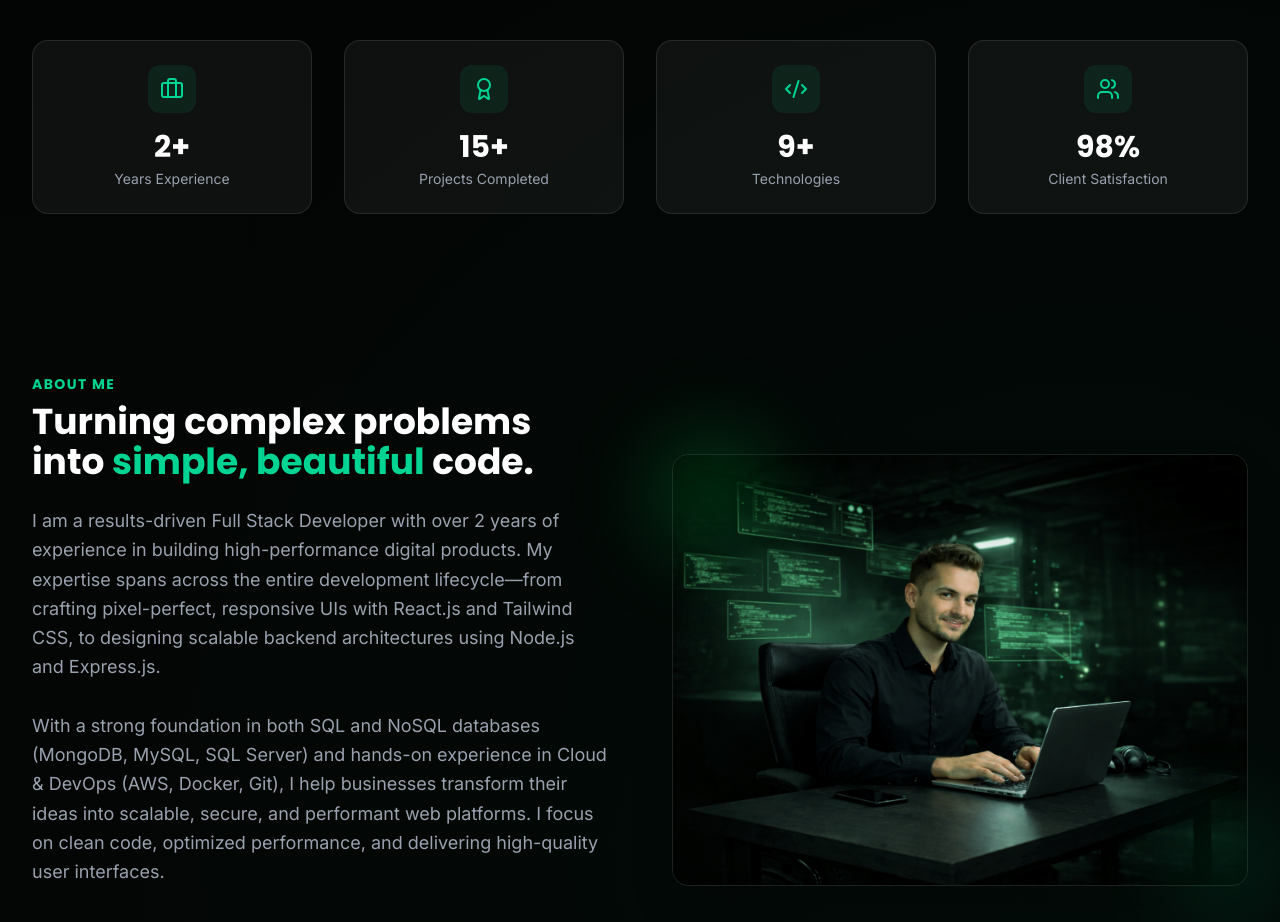
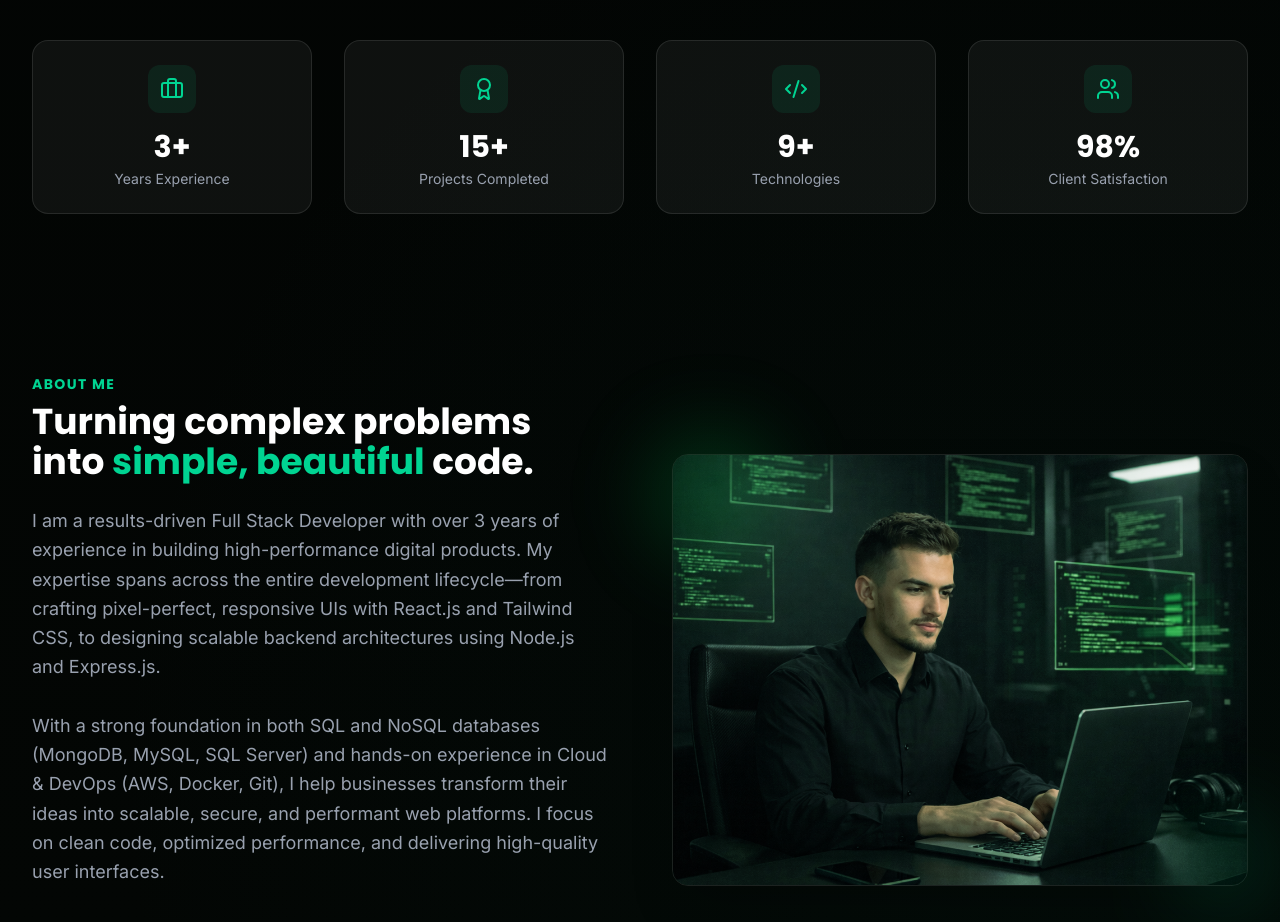
Before and after one commit to hameedullahaptech/My_Portfolio, a React (Vite) app: page / in a window 1280 px wide. Shown: the part 840-1762 px from the top of the page. Built offline with nearby package versions, Linux system fonts and the light colour scheme.

Commit message:
fix: remove Next.js from CV skills & project tags, update project tags

```diff
--- a/src/components/CV.jsx
+++ b/src/components/CV.jsx
@@ -49,7 +49,7 @@ const cvData = {
         },
     ],
     skills: {
-        Frontend: ["React.js", "Next.js", "Angular", "Tailwind CSS", "HTML5/CSS3", "JavaScript (ES6+)"],
+        Frontend: ["React.js", "Angular", "Tailwind CSS", "HTML5/CSS3", "JavaScript (ES6+)"],
         Backend: ["Node.js", "Express.js", "REST APIs", "Python"],
         Database: ["MongoDB", "SQL Server", "MySQL"],
         "DevOps & Tools": ["Git & GitHub", "Docker", "AWS", "Vercel", "Postman"],
@@ -63,7 +63,7 @@ const cvData = {
         },
         {
             name: "Fitness Tracking App",
-            tech: "React.js, MongoDB, Next.js, Tailwind",
+            tech: "React.js, MongoDB, Tailwind",
             desc: "Full-featured social fitness platform with workout tracking, friend interactions, and feeds.",
             url: "fitness-hameed.vercel.app",
         },
--- a/src/constants/index.js
+++ b/src/constants/index.js
@@ -18,7 +18,7 @@ import {
 import WhatsAppIcon from '../utils/WhatsAppIcon';
 
 import heroImage from '../assets/hero-image.jpg';
-import aboutImage from '../assets/about-image.jpg';
+import aboutImage from '../assets/hero-image.jpg';
 import project1 from '../assets/image3.png';
 import project2 from '../assets/image.png';
 import project3 from '../assets/image1.png';
@@ -34,10 +34,10 @@ export const navLinks = [
 ];
 
 export const socialLinks = [
-  { name: "GitHub",    href: "https://github.com/hameedullahaptech",                                          icon: Github,       target: "_blank" },
-  { name: "LinkedIn",  href: "https://www.linkedin.com/in/hameed-ullah-3b4a13343",                            icon: Linkedin,     target: "_blank" },
+  { name: "GitHub", href: "https://github.com/hameedullahaptech", icon: Github, target: "_blank" },
+  { name: "LinkedIn", href: "https://www.linkedin.com/in/hameed-ullah-3b4a13343", icon: Linkedin, target: "_blank" },
   { name: "WhatsApp", href: "https://wa.me/923178172876?text=Hi%20Hameed,%20I%20want%20to%20work%20with%20you!", icon: WhatsAppIcon, target: "_blank" },
-  { name: "Email",     href: "mailto:hameedullahaptech@gmail.com",                                            icon: Mail },
+  { name: "Email", href: "mailto:hameedullahaptech@gmail.com", icon: Mail },
 ];
 
 export const projects = [
@@ -45,7 +45,7 @@ export const projects = [
     title: "Hotel Management System",
     description: "The Hotel Management System is a web-based application designed to streamline and automate hotel operations. The system allows admins to manage rooms, reservations, customers, staff, and services, while providing users with an easy way to search rooms, make bookings, and view reservation details.\n\nThe project includes role-based access, real-time room availability, booking management, and secure data handling, ensuring efficient hotel administration and a smooth user experience. This system helps reduce manual work and improves overall operational efficiency in the hospitality industry.",
     image: project1,
-    tags: ["React", "Tailwind", "Recharts", "Node.js"],
+    tags: ["React", "Tailwind", "MongoDB", "Node.js"],
     liveUrl: "https://frontend-seven-roan-54.vercel.app/",
     githubUrl: "https://github.com/hameedullahaptech/Hotel_Management_Project.git"
   },
@@ -53,7 +53,7 @@ export const projects = [
     title: "Fitness Tracker",
     description: "A responsive Fitness Tracker Website designed to help users monitor their daily health activities. The system allows users to log meals, track calories, manage workout routines, and view progress in a simple and user-friendly interface. Built with a modern UI, secure authentication, and database integration, the website ensures smooth performance across all devices.\n\nKey Features:\n• User registration & login\n• Meal and calorie tracking\n• Workout & activity logging\n• Responsive design\n• Secure database-driven system",
     image: project2,
-    tags: ["React.js", "Tailwind", ".MongoDB", "Next.js"],
+    tags: ["React.js", "Tailwind", "MongoDB", "Node.js"],
     liveUrl: "https://fitness-hameed.vercel.app/",
     githubUrl: "https://github.com/hameedullahaptech/Fitness-Tracking.git"
   },
@@ -61,7 +61,7 @@ export const projects = [
     title: "E-Commerce Web Application",
     description: "An E-Commerce Web Application is a complete online shopping platform that allows users to browse products, add items to the cart, and securely place orders. Through the admin panel, products, categories, pricing, and customer orders are efficiently managed.\n\nThe system features a modern user interface, secure checkout process, and order tracking, providing users with a smooth, reliable, and scalable online shopping experience.",
     image: project3,
-    tags: ["React.js", "Bootstrap", "SQL", "Asp.Net"],
+    tags: ["React.js", "Bootstrap", "SQL", ".Net"],
     liveUrl: "http://ecommercehameed.runasp.net/",
     githubUrl: "https://github.com/hameedullahaptech/Ecommerce.git"
   },
@@ -79,7 +79,7 @@ export const projects = [
 export const services = [
   {
     title: "Web Development",
-    description: "Building fast, SEO-friendly, and scalable websites using modern technologies like React and Next.js.",
+    description: "Building fast, SEO-friendly, and scalable websites using modern technologies like React.js.",
     icon: Globe
   },
   {
@@ -113,7 +113,7 @@ export const skillCategories = [
   {
     title: "Frontend",
     icon: Layout,
-    skills: ["React", "Next.js", "Tailwind CSS", "Angular"]
+    skills: ["React", "Tailwind CSS", "Angular"]
   },
   {
     title: "Backend",
@@ -133,7 +133,7 @@ export const skillCategories = [
 ];
 
 export const stats = [
-  { label: "Years Experience", value: "2+", icon: Briefcase },
+  { label: "Years Experience", value: "3+", icon: Briefcase },
   { label: "Projects Completed", value: "15+", icon: Award },
   { label: "Technologies", value: "9+", icon: Code2 },
   { label: "Client Satisfaction", value: "98%", icon: Users },
@@ -152,7 +152,7 @@ export const heroData = {
   badgeText: "Available for freelance work",
   ctaPrimary: "Contact Me",
   ctaSecondary: "Download CV",
-  yearsExperience: "2+",
+  yearsExperience: "3+",
   experienceText: "Years Experience",
   experienceSubText: "Building Digital Products",
   image: heroImage
@@ -160,7 +160,7 @@ export const heroData = {
 
 export const aboutData = {
   heading: "Turning complex problems into simple, beautiful code.",
-  description: "I am a results-driven Full Stack Developer with over 2 years of experience in building high-performance digital products. My expertise spans across the entire development lifecycle—from crafting pixel-perfect, responsive UIs with React.js and Tailwind CSS, to designing scalable backend architectures using Node.js and Express.js. \n\nWith a strong foundation in both SQL and NoSQL databases (MongoDB, MySQL, SQL Server) and hands-on experience in Cloud & DevOps (AWS, Docker, Git), I help businesses transform their ideas into scalable, secure, and performant web platforms. I focus on clean code, optimized performance, and delivering high-quality user interfaces.",
+  description: "I am a results-driven Full Stack Developer with over 3 years of experience in building high-performance digital products. My expertise spans across the entire development lifecycle—from crafting pixel-perfect, responsive UIs with React.js and Tailwind CSS, to designing scalable backend architectures using Node.js and Express.js. \n\nWith a strong foundation in both SQL and NoSQL databases (MongoDB, MySQL, SQL Server) and hands-on experience in Cloud & DevOps (AWS, Docker, Git), I help businesses transform their ideas into scalable, secure, and performant web platforms. I focus on clean code, optimized performance, and delivering high-quality user interfaces.",
   image: aboutImage
 };
 
```
